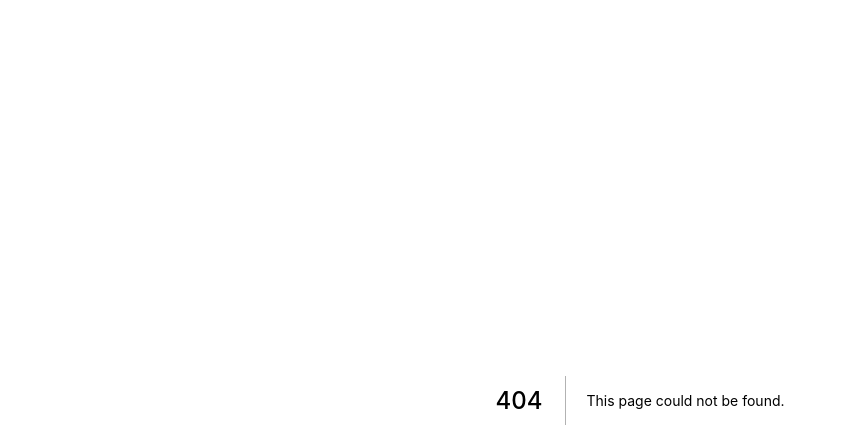
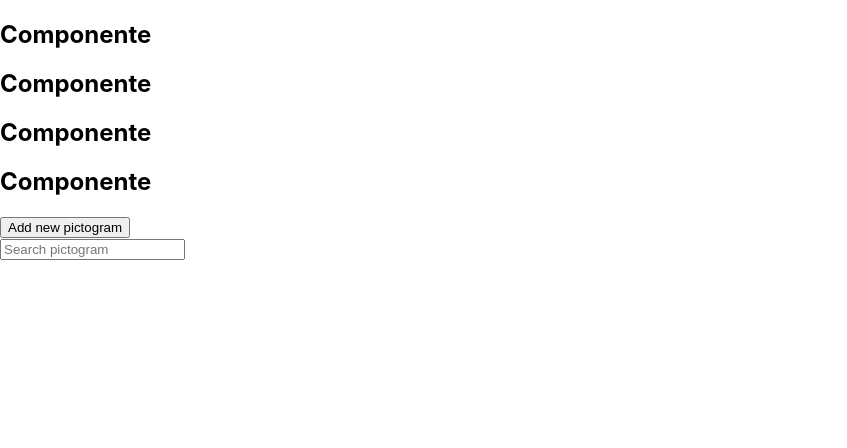
Before and after one commit to pablongo/skylab-projects, a Next.js app in the folder icomunicate-pau-gallardo/: page /dictionary in a window 1280 px wide. Before the commit this address had no page. Shown: the top 448 px of the page, without its empty margins (0-847 px from the left). Built offline with nearby package versions, Linux system fonts and the light colour scheme.

Commit message:
Create dictionary page

```diff
--- /dev/null
+++ b/icomunicate-pau-gallardo/pages/dictionary.jsx
@@ -0,0 +1,26 @@
+import React from 'react';
+
+export default function dictionary() {
+  return (
+    <>
+      <section>
+        <div>
+          <h2>Componente</h2>
+          <h2>Componente</h2>
+          <h2>Componente</h2>
+          <h2>Componente</h2>
+        </div>
+        <button type="button">
+          Add new pictogram
+        </button>
+      </section>
+      <label htmlFor="search-pictogram">
+        <input
+          type="text"
+          placeholder="Search pictogram"
+          id="search-pictogram"
+        />
+      </label>
+    </>
+  );
+}
```
